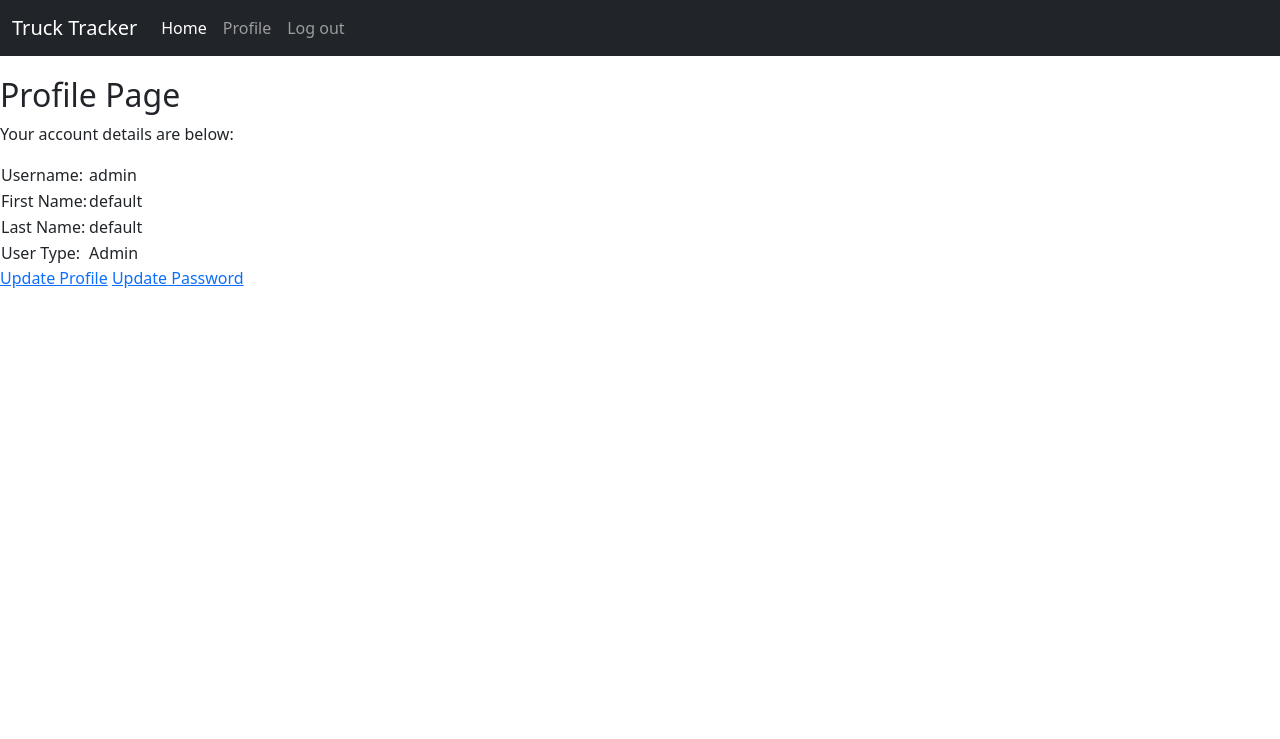
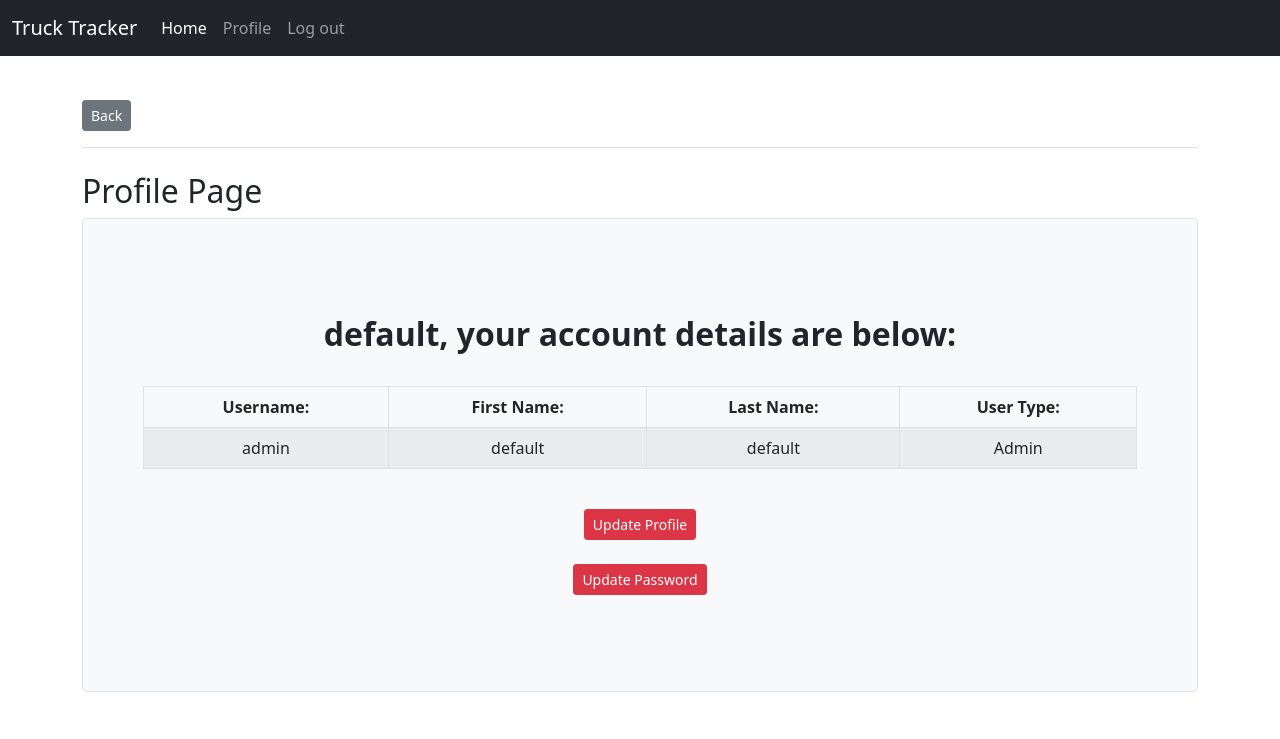
Before and after one commit to CodyBu/Truck-Tracker, a Flask app: page /profile in a window 1280 px wide. Shown: the top 739 px of the page. Run offline with Flask 2, Linux system fonts and the light colour scheme; a user stored in the database is signed in; data comes from the database, SQL or seed files in the repository; some libraries are stand-ins or nearby versions.

Commit message:
Update employee-profile.html

```diff
--- a/templates/employee-profile.html
+++ b/templates/employee-profile.html
@@ -3,28 +3,43 @@
 {% block title %}Profile{% endblock %}
 
 {% block content %}
+
+<main>
+  <div class="container py-4">
+    <header class="pb-3 mb-4 border-bottom">
+      <div class="d-grid gap-2 d-md-block">
+      <div> <a class="btn btn-secondary btn-sm btn-block" href="{{ url_for('home')}}">Back</a></div>
+      </div>
+    </header>
 <h2>Profile Page</h2>
-<div>
-    <p>Your account details are below:</p>
-    <table>
+      <div class="p-5 mb-4 bg-light border rounded-3 text-center container">
+      <div class="container-md py-5 d-grid gap-4">
+        <h2 class="fw-bold">{{ account.FirstName }}, your account details are below:</h2>
+        <table class="table table-striped table-hover table-bordered table-responsive">
+          <thead>
           <tr>
-            <td>Username:</td>
+            <th scope="col">Username:</th>
+            <th scope="col">First Name:</th>
+            <th scope="col">Last Name:</th>
+            <th scope="col">User Type:</th>
+          </tr>
+          </thead>
+            <tbody>
+            <tr>
                 <td>{{ account.UserName }}</td>
-        </tr>
-        <tr>
-            <td>First Name:</td>
                 <td>{{ account.FirstName }}</td>
-        </tr>
-        <tr>
-            <td>Last Name:</td>
                 <td>{{ account.LastName }}</td>
-        </tr>
-        <tr>
-            <td>User Type:</td>
                 <td>{{ account.UserType }}</td>
             </tr>
+          </tbody>
         </table>
-    <a href="{{ url_for('updateProfile') }}">Update Profile</a>
-    <a href="{{ url_for('updatePassword') }}">Update Password</a>
+        <div class="d-grid gap-2 d-md-block">
+            <a class="btn btn-danger btn-sm btn-block" href="{{url_for('updateProfile')}}" role="button">Update Profile</a><br><br>
+            <a class="btn btn-danger btn-sm btn-block" href="{{url_for('updatePassword')}}" role="button">Update Password</a>
+
         </div>
+      </div>
+    </div>
+  </div>
+</main>
 {% endblock %}
```
Lines whose indentation alone changed are shown as unchanged.
